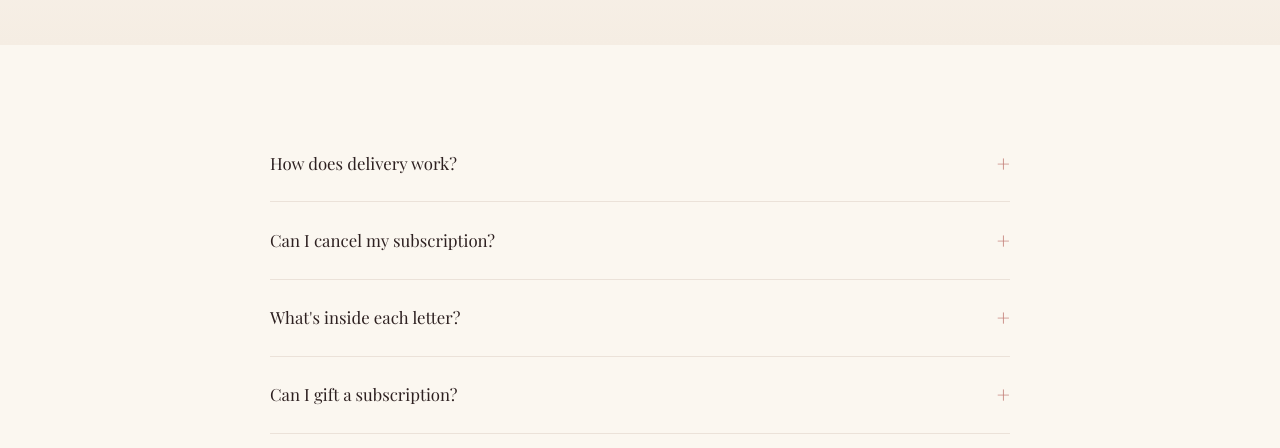
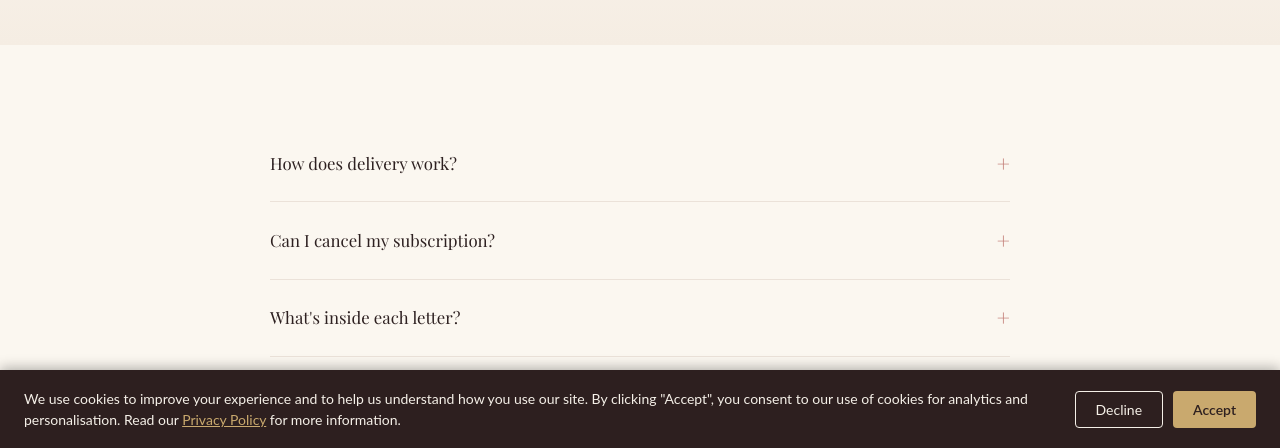
Before and after one commit to millionaireKerry/lovelettertales, a plain HTML site: page faq.html in a window 1280 px wide. Shown: the part 352-800 px from the top of the page. Drawn offline with nearby package versions, Linux system fonts and the light colour scheme; a web font is replaced by a local one.

Commit message:
Add sitemap, robots.txt, and GDPR cookie consent popup to all pages

```diff
--- /dev/null
+++ b/cookie-consent.js
@@ -0,0 +1,105 @@
+// Love Letter Tales — Cookie Consent
+(function () {
+  // Don't show if already accepted or declined
+  if (localStorage.getItem('llt_cookie_consent')) return;
+
+  // Inject styles
+  var style = document.createElement('style');
+  style.textContent = `
+    #llt-cookie-banner {
+      position: fixed;
+      bottom: 0;
+      left: 0;
+      right: 0;
+      background: #2d1f1f;
+      color: #f5f0e8;
+      padding: 18px 24px;
+      z-index: 99999;
+      display: flex;
+      align-items: center;
+      justify-content: space-between;
+      gap: 16px;
+      flex-wrap: wrap;
+      font-family: 'Lato', sans-serif;
+      font-size: 14px;
+      line-height: 1.5;
+      box-shadow: 0 -2px 12px rgba(0,0,0,0.3);
+    }
+    #llt-cookie-banner p {
+      margin: 0;
+      flex: 1;
+      min-width: 200px;
+    }
+    #llt-cookie-banner a {
+      color: #c9a96e;
+      text-decoration: underline;
+    }
+    #llt-cookie-banner .llt-cookie-buttons {
+      display: flex;
+      gap: 10px;
+      flex-shrink: 0;
+    }
+    #llt-cookie-accept {
+      background: #c9a96e;
+      color: #2d1f1f;
+      border: none;
+      padding: 9px 20px;
+      border-radius: 4px;
+      cursor: pointer;
+      font-weight: 600;
+      font-size: 14px;
+      font-family: 'Lato', sans-serif;
+    }
+    #llt-cookie-accept:hover {
+      background: #b8934a;
+    }
+    #llt-cookie-decline {
+      background: transparent;
+      color: #f5f0e8;
+      border: 1px solid #f5f0e8;
+      padding: 9px 20px;
+      border-radius: 4px;
+      cursor: pointer;
+      font-size: 14px;
+      font-family: 'Lato', sans-serif;
+    }
+    #llt-cookie-decline:hover {
+      background: rgba(255,255,255,0.1);
+    }
+    @media (max-width: 600px) {
+      #llt-cookie-banner {
+        flex-direction: column;
+        align-items: flex-start;
+      }
+    }
+  `;
+  document.head.appendChild(style);
+
+  // Create banner HTML
+  var banner = document.createElement('div');
+  banner.id = 'llt-cookie-banner';
+  banner.innerHTML = `
+    <p>
+      We use cookies to improve your experience and to help us understand how you use our site.
+      By clicking "Accept", you consent to our use of cookies for analytics and personalisation.
+      Read our <a href="/privacy.html">Privacy Policy</a> for more information.
+    </p>
+    <div class="llt-cookie-buttons">
+      <button id="llt-cookie-decline">Decline</button>
+      <button id="llt-cookie-accept">Accept</button>
+    </div>
+  `;
+  document.body.appendChild(banner);
+
+  // Accept handler
+  document.getElementById('llt-cookie-accept').addEventListener('click', function () {
+    localStorage.setItem('llt_cookie_consent', 'accepted');
+    banner.style.display = 'none';
+  });
+
+  // Decline handler
+  document.getElementById('llt-cookie-decline').addEventListener('click', function () {
+    localStorage.setItem('llt_cookie_consent', 'declined');
+    banner.style.display = 'none';
+  });
+})();
--- a/faq.html
+++ b/faq.html
@@ -19,6 +19,7 @@
   <link href="https://fonts.googleapis.com/css2?family=Playfair+Display:ital,wght@0,400;0,700;1,400&family=Lora:ital,wght@0,400;0,600;0,700;1,400&display=swap" rel="stylesheet">
   <link rel="stylesheet" href="styles.css">
   <script async src="https://pagead2.googlesyndication.com/pagead/js/adsbygoogle.js?client=ca-pub-3819753512414775" crossorigin="anonymous"></script>
+  <script src="cookie-consent.js" defer></script>
 </head>
 <body>
 
--- /dev/null
+++ b/robots.txt
@@ -0,0 +1,4 @@
+User-agent: *
+Allow: /
+
+Sitemap: https://lovelettertales.com/sitemap.xml
```
Also changed, not shown: contact.html (+1 -0 lines), gift-admin.html (+1 -0 lines), gift-card.html (+1 -0 lines), gift.html (+1 -0 lines), how-it-works.html (+1 -0 lines), index.html (+1 -0 lines), mothers-day.html (+1 -0 lines), pricing.html (+1 -0 lines), privacy.html (+1 -0 lines), redeem.html (+1 -0 lines), refund-policy.html (+1 -0 lines), sitemap.xml (added, +63 -0 lines), stories.html (+1 -0 lines), terms.html (+1 -0 lines).
